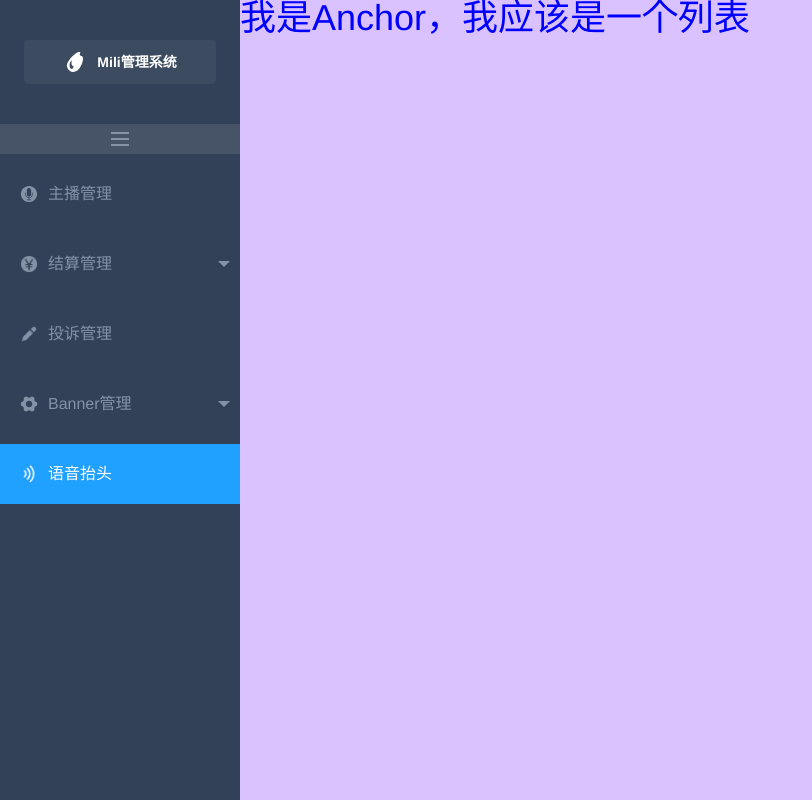
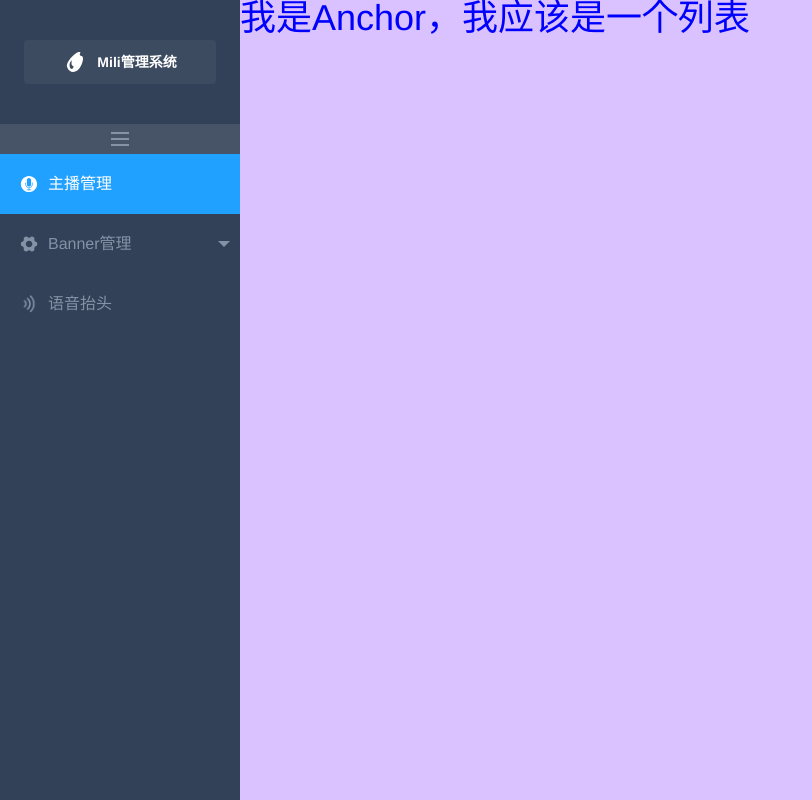
Before and after one commit to gyjddtang/vue-second, a Vue app: page /#/app/anchor in a window 1280 px wide. Shown: the whole page, without its empty margins (0-812 px from the left). Built offline with nearby package versions, Linux system fonts and the light colour scheme.

Commit message:
整合menu、route

```diff
--- a/src/components/Menu.vue
+++ b/src/components/Menu.vue
@@ -4,20 +4,21 @@
 
 <template lang="html">
   <transition-group name="asideBarmenu" tag="ul" class="menuList">
-    <li v-for="(item, index) of source" class="listItem" :key="'menuItem' + index" @click="menuClick($event, item)">
-      <div :class="['menuBox', { active: item.path === defaultActive }]">
+    <li v-for="(item, index) of source" v-if="item.isShow" class="listItem" :key="'menuItem' + index">
+      <div :class="['menuBox', { active: activate === item.name }]" @click="menuClick(item)">
         <img class="icon com" :src="item.icon.com" alt="icon">
         <img class="icon active" :src="item.icon.active" alt="icon">
-        <p class="word">{{ item.text }}</p>
-        <div :class="['arrow', { active: opened === item.id }]" v-if="item.showChildren"></div>
+        <p class="word">{{ item.name }}</p>
+        <div :class="['arrow', { active: opened === item.name }]" v-if="item.isDropdown"></div>
       </div>
+      <!--折叠菜单-->
       <transition name="subMenu">
-        <ul class="subMenu" v-show="item.showChildren && item.id === opened">
+        <ul class="subMenu" v-if="item.isDropdown && item.name === opened">
           <li v-for="(subItem, subIndex) of item.children" class="subListItem" :key="'subMenuItem' + subIndex">
-            <div :class="['menuBox', { active: subItem.path === defaultActive }]">
+            <div :class="['menuBox', { active: activate === subItem.name }]" @click="menuClick(subItem)">
               <img class="icon com" :src="subItem.icon.com" alt="icon">
               <img class="icon active" :src="subItem.icon.active" alt="icon">
-              <p class="word">{{ subItem.text }}</p>
+              <p class="word">{{ subItem.name }}</p>
             </div>
           </li>
         </ul>
@@ -30,29 +31,36 @@
   export default {
     name: 'menu',
     props: {
-      source: Array,   // menu数据源
-      defaultActive: String   // 默认选中项
+      source: Array
     },
     data () {
       return {
-        opened: 0,
-        listItemStyle: {
-
-        }
+        activate: void 0,
+        opened: void 0
       }
     },
     watch: {
-      source: function (val) {
+      $route (val) {
+        this.findMenu(val)
       }
     },
     mounted () {
+      this.findMenu(this.$route)
     },
     methods: {
-      menuClick (e, item) {
-        if (this.opened === item.id) {
-          this.opened = -1
+      findMenu ({ name, matched }) {
+        let navLeave = matched.filter((item) => {
+          return item.name
+        })
+        this.opened = navLeave[0].name
+        this.activate = name
+      },
+
+      menuClick (item) {
+        if (item.isDropdown) {
+          this.opened = this.opened === item.name ? '' : item.name
         } else {
-          this.opened = item.id
+          this.$router.push({ name: item.name })
         }
       }
     }
--- a/src/components/style/menu.less
+++ b/src/components/style/menu.less
@@ -11,7 +11,6 @@
 
   .listItem {
     .width(100%);
-    .paddingT(10px);
     position: relative;
 
     .menuBox {
@@ -94,7 +93,7 @@
   }
 }
 
-// transition
+// menu 折叠 transition
 .subMenu-enter,
 .subMenu-leave-to {
   transform-origin: top;
--- a/src/router/index.js
+++ b/src/router/index.js
@@ -1,41 +1,93 @@
 import Vue from 'vue'
 import Router from 'vue-router'
-import Login from '../views/Login'
-import App from '../views/layout/MainLayout'
-import Err404 from '../views/404'
-import Anchor from '../views/Anchor'
+import { _import, _require } from './load'
 
 Vue.use(Router)
 
-export default new Router({
-  routes: [
+/**
+ * 菜单导航资源
+ * path：route
+ * name: 菜单文本
+ * icon: com-基本状态  active-激活状态
+ * isShow: 是否在菜单导航中显示
+ * isDropdown： 子集是否在菜单导航中显示
+ */
+export const asyncRouter = [
+  {
+    path: 'anchor',
+    name: '主播管理',
+    component: _import('Anchor'),
+    icon: { com: _require('Anchor_nor.svg'), active: _require('Anchor_active.svg') },
+    isShow: true,
+    isDropdown: false,
+    children: [
+      {
+        name: '专辑列表',
+        path: 'list',
+        icon: { com: _require('Anchor_nor.svg'), active: _require('Anchor_active.svg') },
+        children: [
+          {
+            name: '节目列表',
+            path: 'program',
+            icon: { com: _require('Anchor_nor.svg'), active: _require('Anchor_active.svg') }
+          }
+        ]
+      }
+    ]
+  }, {
+    path: 'banner',
+    name: 'Banner管理',
+    component: _import('layout/Frame'),
+    redirect: 'banner/banner1',
+    icon: { com: _require('Banner_nor.svg'), active: _require('Banner_active.svg') },
+    isShow: true,
+    isDropdown: true,
+    children: [
+      {
+        path: 'banner1',
+        name: 'Banner管理1',
+        component: _import('Banner1'),
+        icon: { com: _require('complain_n.png'), active: _require('complain_p.png') }
+      }, {
+        path: 'banner2',
+        name: 'Banner管理2',
+        component: _import('Banner2'),
+        icon: { com: _require('settlement_n.png'), active: _require('settlement_p.png') }
+      }
+    ]
+  }, {
+    name: '语音抬头',
+    icon: { com: _require('voice_n.png'), active: _require('voice_p.png') },
+    path: 'voice',
+    isShow: true,
+    isDropdown: false
+  }, {
+    path: '*',
+    name: '404',
+    component: _import('404'),
+    isShow: false
+  }
+]
+
+// 基本路由
+export const constantRouter = [
   {
     path: '/',
     name: 'Login',
-      component: Login
-    },
-    {
+    component: _import('Login')
+  }, {
     path: '/app',
-      name: 'App',
-      redirect: '/app/anchor',
-      component: App,
-      children: [
-        {
-          path: 'anchor',
-          name: 'Anchor',
-          component: Anchor
-        },
-        {
+    redirect: 'app/anchor',
+    component: _import('layout/MainLayout'),
+    children: asyncRouter
+  }, {
     path: '*',
-          name: '404',
-          component: Err404
+    name: 'Err404',
+    component: _import('404'),
+    isHidden: true
   }
 ]
-    },
-    {
-      path: '*',
-      name: 'Err404',
-      component: Err404
-    }
-  ]
+
+export default new Router({
+  routes: constantRouter
 })
--- /dev/null
+++ b/src/router/load.js
@@ -0,0 +1,13 @@
+/**
+ * Created by Mili on 2017/10/18.
+ */
+
+function _import (file) {
+  return () => import('@/views/' + file + '.vue')   // 路由懒加载
+}
+
+function _require (file) {
+  return require('@/assets/menuIcon/' + file)
+}
+
+export { _import, _require }
--- /dev/null
+++ b/src/views/Banner1.vue
@@ -0,0 +1,16 @@
+<!--
+  - Created by Mili on 2017/10/19
+ -->
+
+<template lang="html">
+  <div>
+    <p>我是 Banner1</p>
+    <p>我是 Banner1</p>
+  </div>
+</template>
+
+<script>
+  export default {
+    name: 'banner1'
+  }
+</script>
--- /dev/null
+++ b/src/views/Banner2.vue
@@ -0,0 +1,20 @@
+<!--
+  - Created by Mili on 2017/10/19
+ -->
+
+<template lang="html">
+  <div>
+    <p>我是 Banner2</p>
+    <p>我是 Banner2</p>
+    <p>我是 Banner2</p>
+    <p>我是 Banner2</p>
+    <p>我是 Banner2</p>
+    <p>我是 Banner2</p>
+  </div>
+</template>
+
+<script>
+  export default {
+    name: 'banner2'
+  }
+</script>
--- a/src/views/layout/AsideBar.vue
+++ b/src/views/layout/AsideBar.vue
@@ -13,19 +13,20 @@
       <div class="line"></div>
       <div class="line"></div>
     </div>
-    <AsideBarMenu :source="menuData" defaultActive="/app/voice" />
+    <AsideBarMenu :source="menuData"/>
   </div>
 </template>
 
 <script>
   import AsideBarMenu from '../../components/Menu'
-  let data = [
+  import { asyncRouter } from '../../router/index'
+  /** let data = [
     {
       id: 1,
       text: '主播管理',
-      path: '/app/anchor/list',
+      path: '/app/anchor',
       icon: {com: require('../../assets/menuIcon/Anchor_nor.svg'), active: require('../../assets/menuIcon/Anchor_active.svg')},
-      showChildren: false,
+      isDropdown: false,
       children: [
         {
           id: 11,
@@ -49,7 +50,7 @@
       text: '结算管理',
       path: '',
       icon: {com: require('../../assets/menuIcon/settlement_n.png'), active: require('../../assets/menuIcon/settlement_p.png')},
-      showChildren: true,
+      isDropdown: true,
       children: [
         {
           id: 31,
@@ -77,7 +78,7 @@
       text: '投诉管理',
       path: '/app/complaint',
       icon: {com: require('../../assets/menuIcon/complain_n.png'), active: require('../../assets/menuIcon/complain_p.png')},
-      showChildren: false,
+      isDropdown: false,
       children: []
     },
     {
@@ -85,7 +86,7 @@
       text: 'Banner管理',
       path: '',
       icon: {com: require('../../assets/menuIcon/Banner_nor.svg'), active: require('../../assets/menuIcon/Banner_active.svg')},
-      showChildren: true,
+      isDropdown: true,
       children: [
         {
           id: 41,
@@ -107,10 +108,10 @@
       text: '语音抬头',
       icon: {com: require('../../assets/menuIcon/voice_n.png'), active: require('../../assets/menuIcon/voice_p.png')},
       path: '/app/voice',
-      showChildren: false,
+      isDropdown: false,
       children: []
     }
-  ]
+  ] **/
 
   export default {
     name: 'asideBar',
@@ -123,7 +124,7 @@
       }
     },
     mounted () {
-      this.menuData = data
+      this.menuData = asyncRouter
     }
   }
 </script>
--- /dev/null
+++ b/src/views/layout/Frame.vue
@@ -0,0 +1,11 @@
+<template lang="html">
+  <div class="frameContainer">
+    <router-view></router-view>
+  </div>
+</template>
+
+<script>
+  export default {
+    name: 'frame'
+  }
+</script>
--- a/src/views/style/layout.less
+++ b/src/views/style/layout.less
@@ -53,3 +53,7 @@
     background: rgba(173, 117, 255, 0.45);
   }
 }
+
+.frameContainer {
+  .height(100%);
+}
```
Lines whose indentation alone changed are shown as unchanged.
